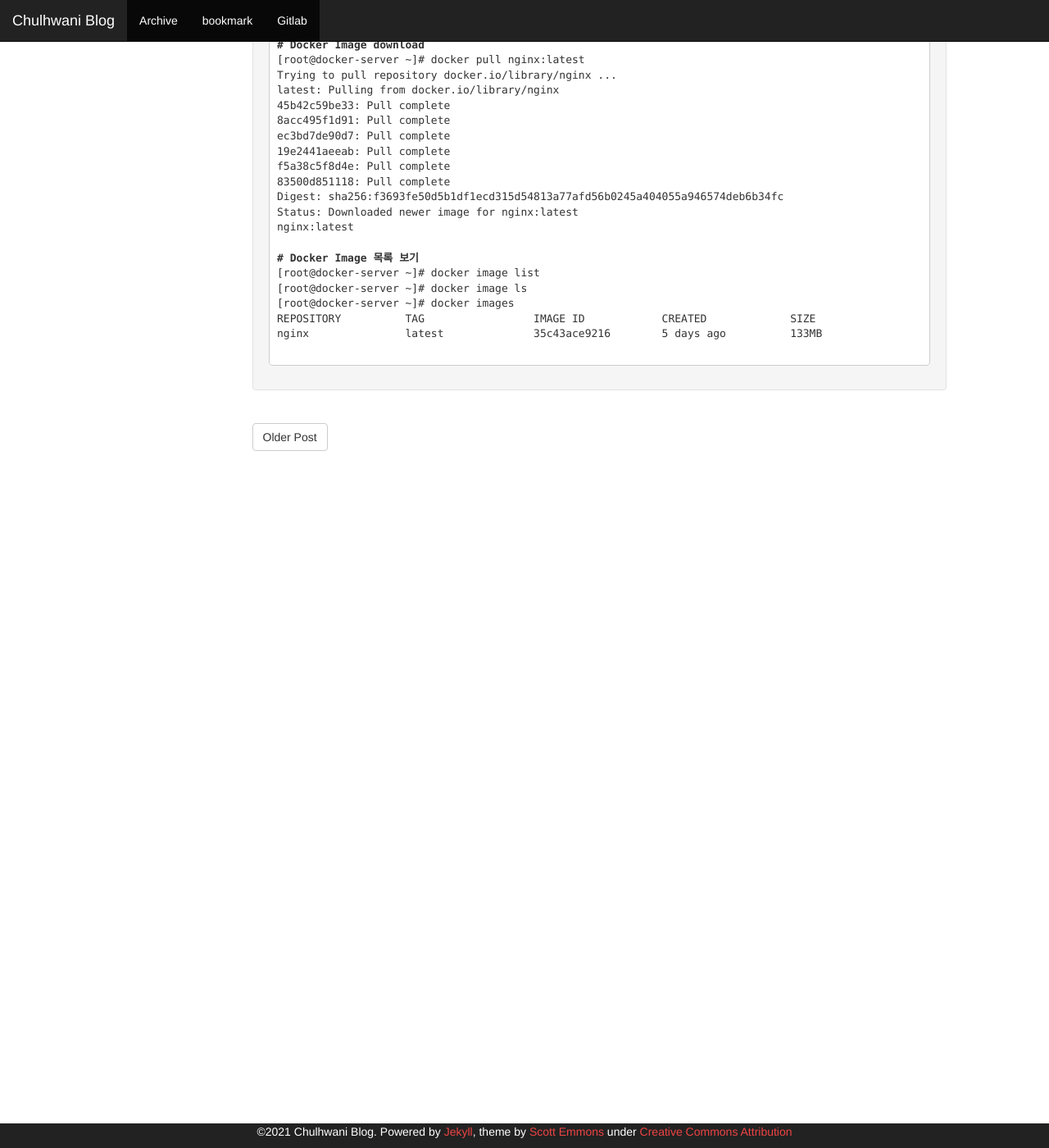
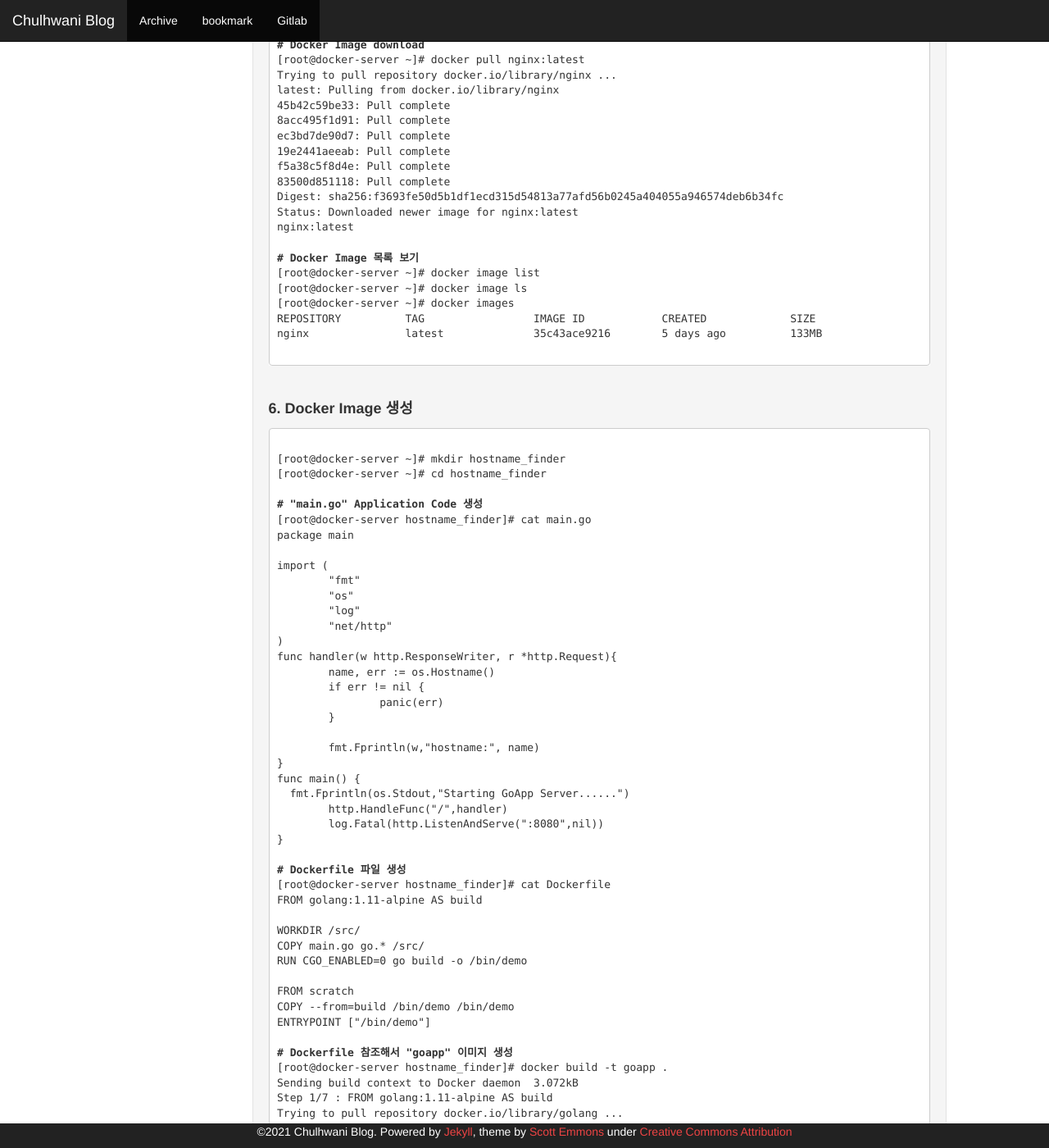
Before and after one commit to chulhwani/chulhwani.github.io, a Jekyll site: the page built from _posts/2021-02-23-[OCI] Oracle Linux에 Docker 설치&관리.md, in a window 1280 px wide and 1400 px high, scrolled down 4664 px. Shown: the whole window at 82% size. Built offline with Jekyll 4.4.1, drawn with Linux system fonts in a browser that asks for light colours; our own code applies the rules of GitHub Pages for plain Markdown files; some of the changed text lies outside the part shown.

Commit message:
Update 2021-02-23-[OCI] Oracle Linux에 Docker 설치&관리.md

```diff
--- a/_posts/2021-02-23-[OCI] Oracle Linux에 Docker 설치&관리.md
+++ b/_posts/2021-02-23-[OCI] Oracle Linux에 Docker 설치&관리.md
@@ -223,3 +223,89 @@
 </pre>
 </div>
 </div>
+<p>&nbsp;</p>
+<p><strong><font size="4">6. Docker Image 생성</font></strong></p>
+<pre class="highlight"><code>
+[root@docker-server ~]# mkdir hostname_finder
+[root@docker-server ~]# cd hostname_finder
+
+<b># "main.go" Application Code 생성</b>
+[root@docker-server hostname_finder]# cat main.go
+package main
+
+import (
+        "fmt"
+        "os"
+        "log"
+        "net/http"
+)
+func handler(w http.ResponseWriter, r *http.Request){
+        name, err := os.Hostname()
+        if err != nil {
+                panic(err)
+        }
+
+        fmt.Fprintln(w,"hostname:", name)
+}
+func main() {
+  fmt.Fprintln(os.Stdout,"Starting GoApp Server......")
+        http.HandleFunc("/",handler)
+        log.Fatal(http.ListenAndServe(":8080",nil))
+}
+
+<b># Dockerfile 파일 생성</b>
+[root@docker-server hostname_finder]# cat Dockerfile
+FROM golang:1.11-alpine AS build
+
+WORKDIR /src/
+COPY main.go go.* /src/
+RUN CGO_ENABLED=0 go build -o /bin/demo
+
+FROM scratch
+COPY --from=build /bin/demo /bin/demo
+ENTRYPOINT ["/bin/demo"]
+
+<b># Dockerfile 참조해서 "goapp" 이미지 생성</b>
+[root@docker-server hostname_finder]# docker build -t goapp .
+Sending build context to Docker daemon  3.072kB
+Step 1/7 : FROM golang:1.11-alpine AS build
+Trying to pull repository docker.io/library/golang ...
+1.11-alpine: Pulling from docker.io/library/golang
+9d48c3bd43c5: Pull complete
+7f94eaf8af20: Pull complete
+9fe9984849c1: Pull complete
+ec448270508e: Pull complete
+65ba82af53f7: Pull complete
+Digest: sha256:09e47edb668c2cac8c0bbce113f2f72c97b1555d70546dff569c8b9b27fcebd3
+Status: Downloaded newer image for golang:1.11-alpine
+ ---> e116d2efa2ab
+Step 2/7 : WORKDIR /src/
+ ---> Running in e0c50665d6ed
+Removing intermediate container e0c50665d6ed
+ ---> fe92438beb97
+Step 3/7 : COPY main.go go.* /src/
+ ---> 29dd9892d3a8
+Step 4/7 : RUN CGO_ENABLED=0 go build -o /bin/demo
+ ---> Running in d96fc6e909aa
+Removing intermediate container d96fc6e909aa
+ ---> 382c2e92fdc8
+Step 5/7 : FROM scratch
+ --->
+Step 6/7 : COPY --from=build /bin/demo /bin/demo
+ ---> f54098d2d7bd
+Step 7/7 : ENTRYPOINT ["/bin/demo"]
+ ---> Running in ea48d14822ea
+Removing intermediate container ea48d14822ea
+ ---> 4934dcbeee46
+Successfully built 4934dcbeee46
+Successfully tagged goapp:latest
+
+<b># Docker Image 확인</b>
+[root@docker-server hostname_finder]# docker images
+REPOSITORY          TAG                 IMAGE ID            CREATED             SIZE
+goapp               latest              4934dcbeee46        18 seconds ago      6.51MB
+<none>              <none>              382c2e92fdc8        19 seconds ago      325MB
+nginx               latest              35c43ace9216        5 days ago          133MB
+golang              1.11-alpine         e116d2efa2ab        18 months ago       312MB
+</code></pre>
+<p>&nbsp;</p>
```
